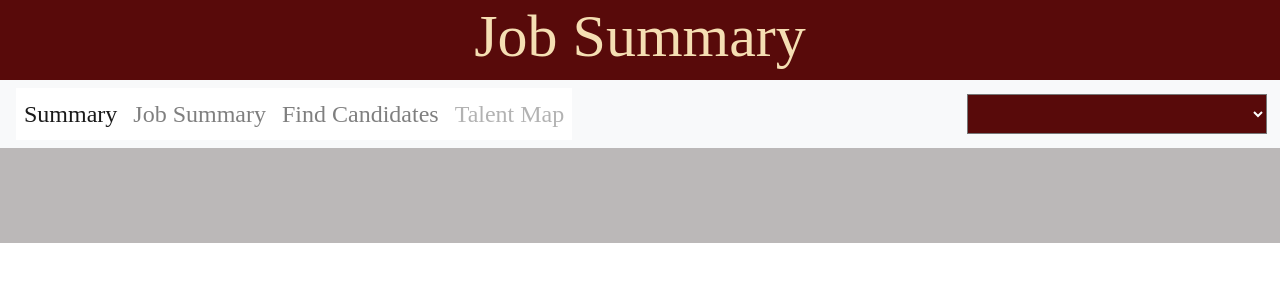
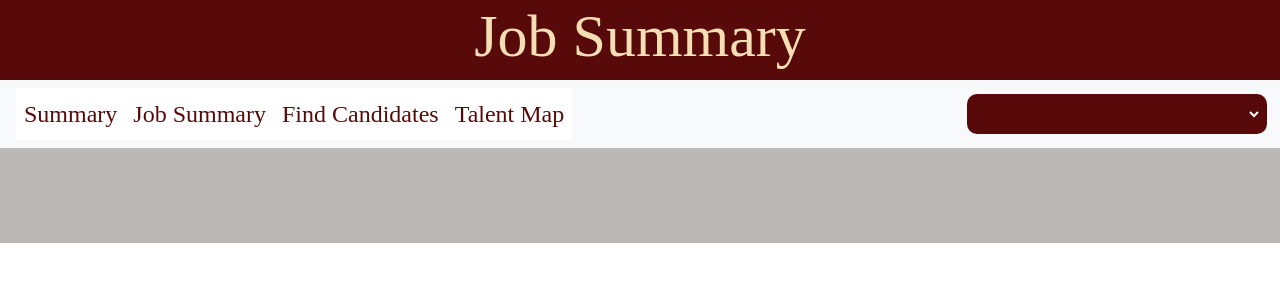
Before and after one commit to rwzlock/talent-sourcing-repo, a Python web app: template templates/jobs.html in a window 1280 px wide. Shown: the top 300 px of the page. Run offline with Jinja, Linux system fonts and the light colour scheme; the template is opened without the code that fills it, so the values that code supplies are empty; some libraries are stand-ins or nearby versions.

Commit message:
table page search bar styling

```diff
--- a/templates/jobs.html
+++ b/templates/jobs.html
@@ -38,6 +38,9 @@
                 font-family: Arial, Helvetica, sans-serif;
                 height:40px;
                 width: 300px;
+                border-width: 5px;
+                border-color:rgb(88,10,10);
+                border-radius: 10px;
                 background: rgb(88,10,10);
                 color:white
         }
@@ -59,16 +62,16 @@
         <div class="collapse navbar-collapse" id="navbarNav">
                 <ul class="navbar-nav">
                 <li class="nav-item active">
-                <a class="nav-link" href="/" style="font-size:24px;background:white;"> Summary <span class="sr-only">(current)</span></a>
+                <a class="nav-link" href="/" style="font-size:24px;background:white;color:rgb(88,10,10);"> Summary <span class="sr-only">(current)</span></a>
                 </li>
                 <li class="nav-item">
-                <a class="nav-link" href="/jobsummary" style="font-size:24px;background:white;">Job Summary</a>
+                <a class="nav-link" href="/jobsummary" style="font-size:24px;background:white;;color:rgb(88,10,10);">Job Summary</a>
                 </li>
                 <li class="nav-item">
-                <a class="nav-link" href="/table" style="font-size:24px;background:white;">Find Candidates</a>
+                <a class="nav-link" href="/table" style="font-size:24px;background:white;;color:rgb(88,10,10);">Find Candidates</a>
                 </li>
                 <li class="nav-item">
-                <a class="nav-link disabled" href="/jobsummary" style="font-size:24px;background:white;">Talent Map</a>
+                <a class="nav-link disabled" href="/jobsummary" style="font-size:24px;background:white;;color:rgb(88,10,10);">Talent Map</a>
                 </li>
                 </ul>
         </div>
```
Also changed, not shown: templates/index.html (+4 -4 lines), templates/table.html (+9 -7 lines).
